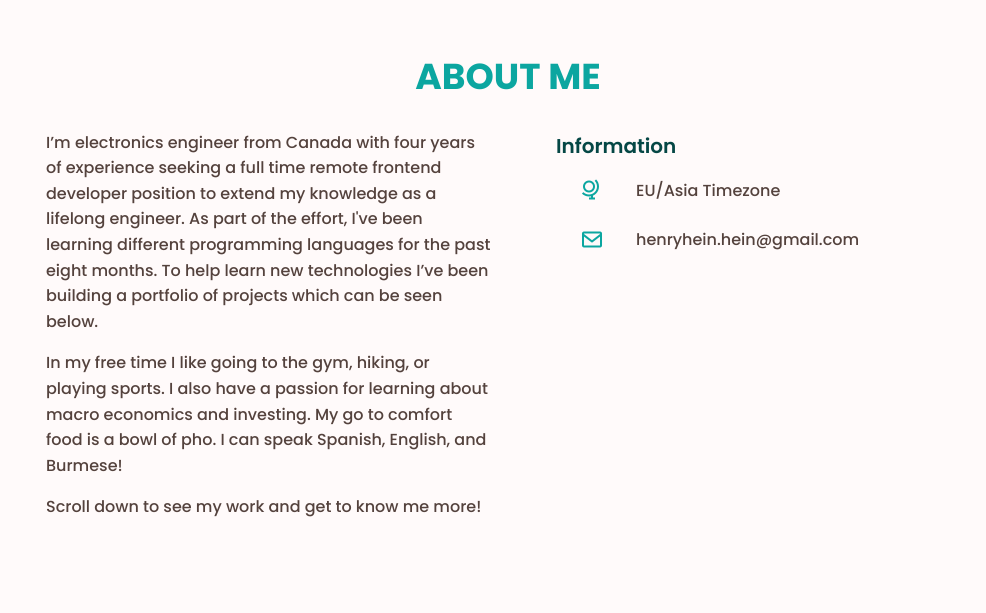
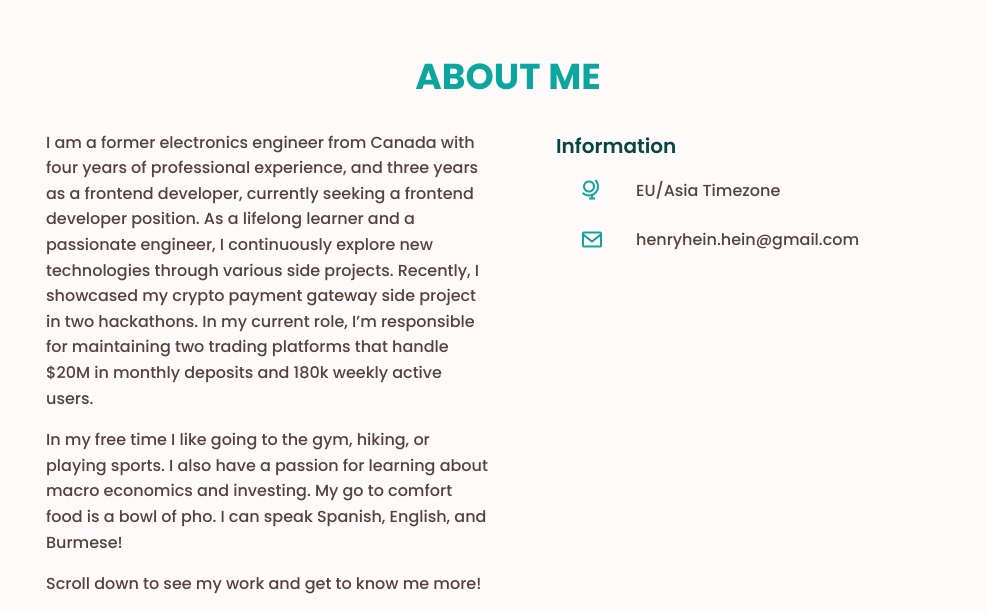
Before and after one commit to henry-hein/Portfolio-production-build, a plain HTML site: page index.html in a window 1280 px wide. Shown: the part 800-1413 px from the top of the page, without its empty margins (294-1280 px from the left). Drawn offline with nearby package versions, Linux system fonts and the light colour scheme; no server answers.

Commit message:
Update index.html

```diff
--- a/index.html
+++ b/index.html
@@ -63,7 +63,7 @@
     <h2 class="section-title">ABOUT ME</h2>
     <div class="about__container bd-grid">
       <div class="about__data">
-        <p class="about__description">I’m electronics engineer from Canada with four years of experience seeking a full time remote frontend developer position to extend my knowledge as a lifelong engineer. As part of the effort, I've been learning different programming languages for the past eight months. To help learn new technologies I’ve been building a portfolio of projects which can be seen below.</p>
+        <p class="about__description">I am a former electronics engineer from Canada with four years of professional experience, and three years as a frontend developer, currently seeking a frontend developer position. As a lifelong learner and a passionate engineer, I continuously explore new technologies through various side projects. Recently, I showcased my crypto payment gateway side project in two hackathons. In my current role, I’m responsible for maintaining two trading platforms that handle $20M in monthly deposits and 180k weekly active users.</p>
         <p class="about__description">In my free time I like going to the gym, hiking, or playing sports. I also have a passion for learning about macro economics and investing. My go to comfort food is a bowl of pho. I can speak Spanish, English, and Burmese!</p>
         <p class="about__description">Scroll down to see my work and get to know me more!</p>
       </div>
```
